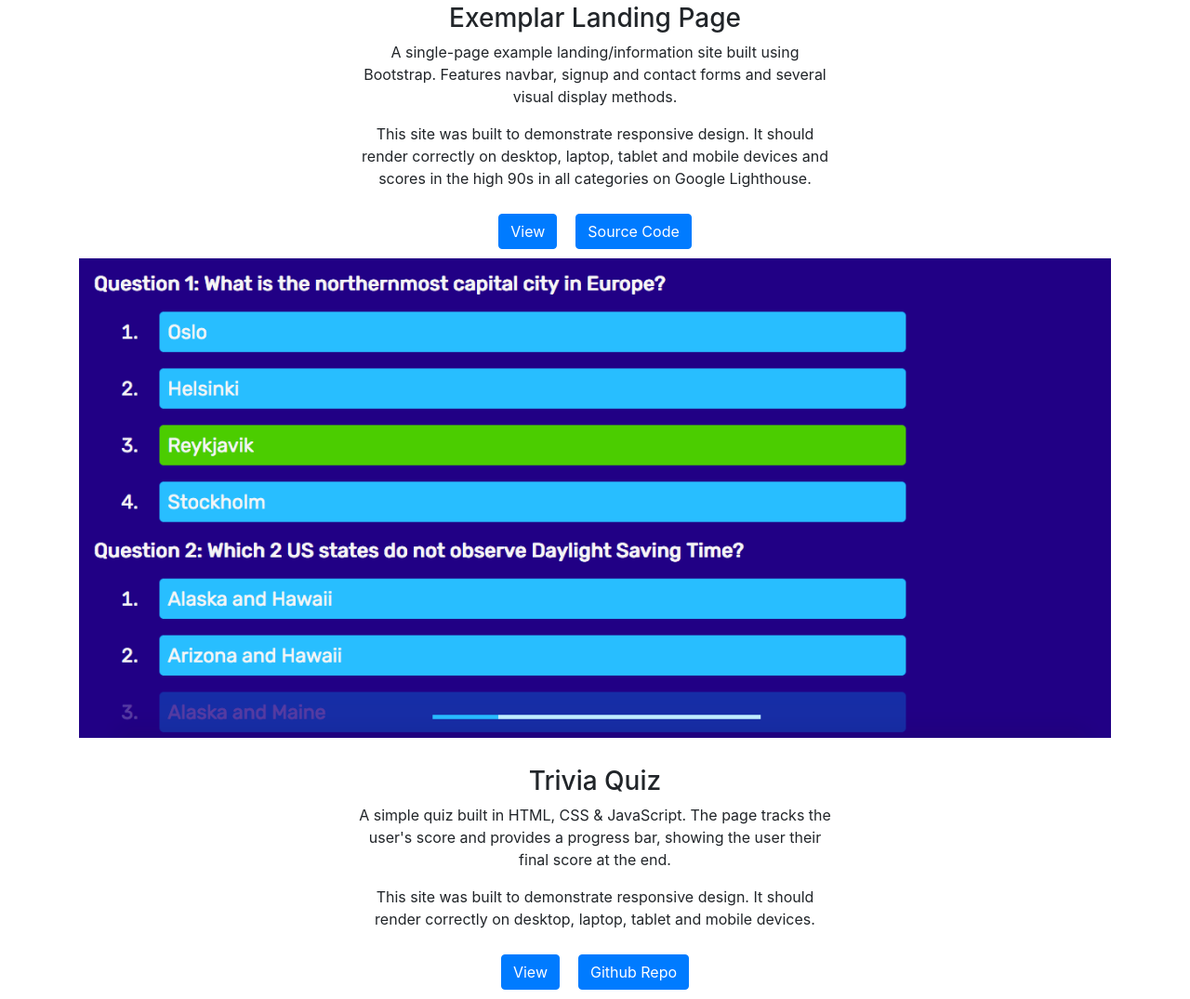
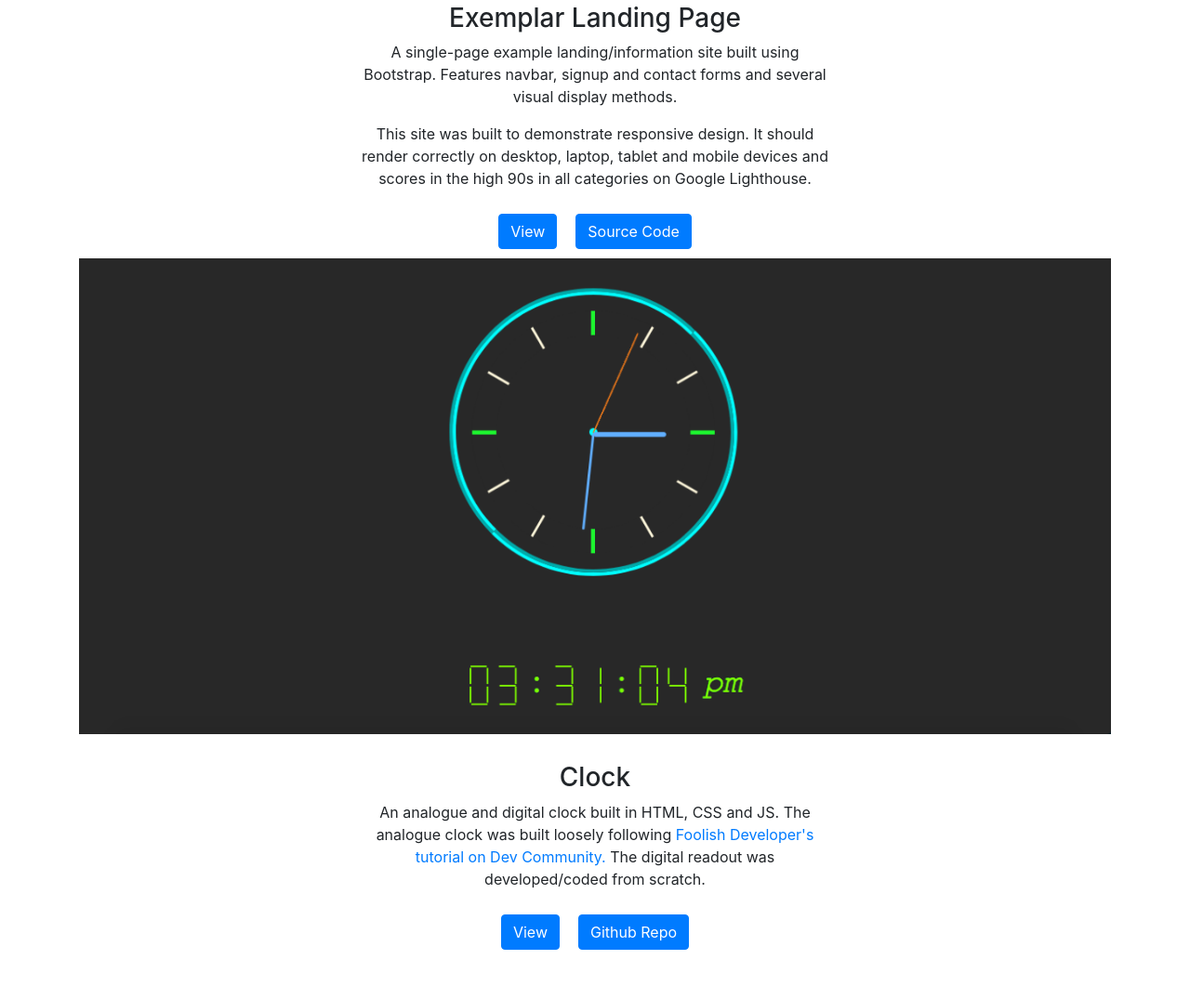
Before and after one commit to jamesbandenburg/portfolio, a plain HTML site: page index.html in a window 1280 px wide. Shown: the part 2490-3565 px from the top of the page at 93% size. After the commit the page ends 3522 px from the top, so only its background shows below. Drawn offline with nearby package versions, Linux system fonts and the light colour scheme.

Commit message:
Updated with clock

```diff
--- a/index.html
+++ b/index.html
@@ -50,7 +50,7 @@
                 margin: 10px;
             }
 
-            #landingpage-spread, #quiz-spread {
+            #landingpage-spread, #clock-spread {
 
                 max-width: 100%;
                 height: auto;
@@ -194,20 +194,20 @@
 
 
             <div class="container d-block w-100 justify-content-center">
-              <img id="quiz-spread" src="resources/quiz1.png">
+              <img id="clock-spread" src="resources/clock.png">
             </div>
 
           </div>
 
           <div class="container portfolio-item-outer">
-                <h3 style="text-align: center;">Trivia Quiz</h3>
+                <h3 style="text-align: center;">Clock</h3>
                 <div class="portfolio-text-wrapper" style="width: 70%; margin: 0 auto;">
-                <p class="portfolio-text">A simple quiz built in HTML, CSS & JavaScript. The page tracks the user's score and provides a progress bar, showing the user their final score at the end.</p>
-                <p class="portfolio-text">This site was built to demonstrate responsive design. It should render correctly on desktop, laptop, tablet and mobile devices.</p>
+                <p class="portfolio-text">An analogue and digital clock built in HTML, CSS and JS. The analogue clock was built loosely following <a href="https://dev.to/code_mystery/simple-analog-clock-using-html-css-javascript-2c6a" target="_blank">Foolish Developer's tutorial on Dev Community.</a>
+                The digital readout was developed/coded from scratch.</p>
                 </div>
                 <div class="container d-flex justify-content-center portfolio-buttons">
-                    <a class="btn btn-primary" href="https://jamesbandenburg.github.io/portfolio-quiz/" target=”_blank”>View</a>
-                    <a class="btn btn-primary" href="https://github.com/jamesbandenburg/portfolio-quiz" target="_blank">Github Repo</a>
+                    <a class="btn btn-primary" href="https://jamesbandenburg.github.io/clock/" target=”_blank”>View</a>
+                    <a class="btn btn-primary" href="https://github.com/jamesbandenburg/clock" target="_blank">Github Repo</a>
                 </div>
             </div>
     </body>
```
Also changed, not shown: resources/clock.png (added).
